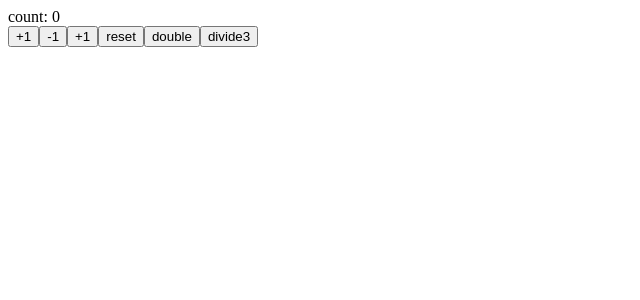
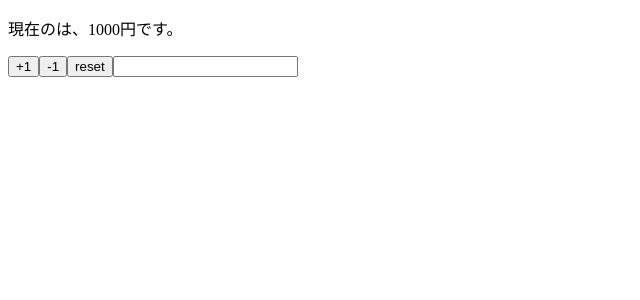
Before and after one commit to Otsdarva1/react-hooks-101, a React (Create React App) app: page / in a window 1280 px wide. Shown: the top 300 px of the page, without its empty margins (0-640 px from the left). Built offline with nearby package versions, Linux system fonts and the light colour scheme.

Commit message:
implement conponent using multiple states

```diff
--- a/src/App.js
+++ b/src/App.js
@@ -1,32 +1,27 @@
 import React, { useState } from 'react'
 
-const App = () => {
-  const [count, setCount] = useState(0)
+const App = props => {
+  const [name, setName] = useState(props.name)
+  const [price, setPrice] = useState(props.price)
 
-  const increment = () => setCount(count + 1)
-  const decrement = () => setCount(count - 1)
-
-  // setterは関数を受け取ることもできる。第一引数は現在の状態
-  const increment2 = () => setCount(previousCount => previousCount + 1)
-
-  const reset = () => setCount(0)
-  const double = () => setCount(count * 2)
-  const divide3 = () => setCount(previousCount => previousCount % 3 === 0 ? previousCount / 3 : previousCount)
-
-
+  const reset = () => {
+    setPrice(props.price)
+    setName(props.name)
+  }
   return (
     <>
-      <div>
-        count: {count}
-      </div>
-      <button onClick={increment}>+1</button>
-      <button onClick={decrement}>-1</button>
-      <button onClick={increment2}>+1</button>
+      <p>現在の{name}は、{price}円です。</p>
+      <button onClick={() => setPrice(price + 1)}>+1</button>
+      <button onClick={() => setPrice(price - 1)}>-1</button>
       <button onClick={reset}>reset</button>
-      <button onClick={double}>double</button>
-      <button onClick={divide3}>divide3</button>
+      <input value={name} onChange={e => setName(e.target.value)}></input>
     </>
   )
 }
 
+App.defaultProps = {
+  name: '',
+  price: 1000
+}
+
 export default App
```
